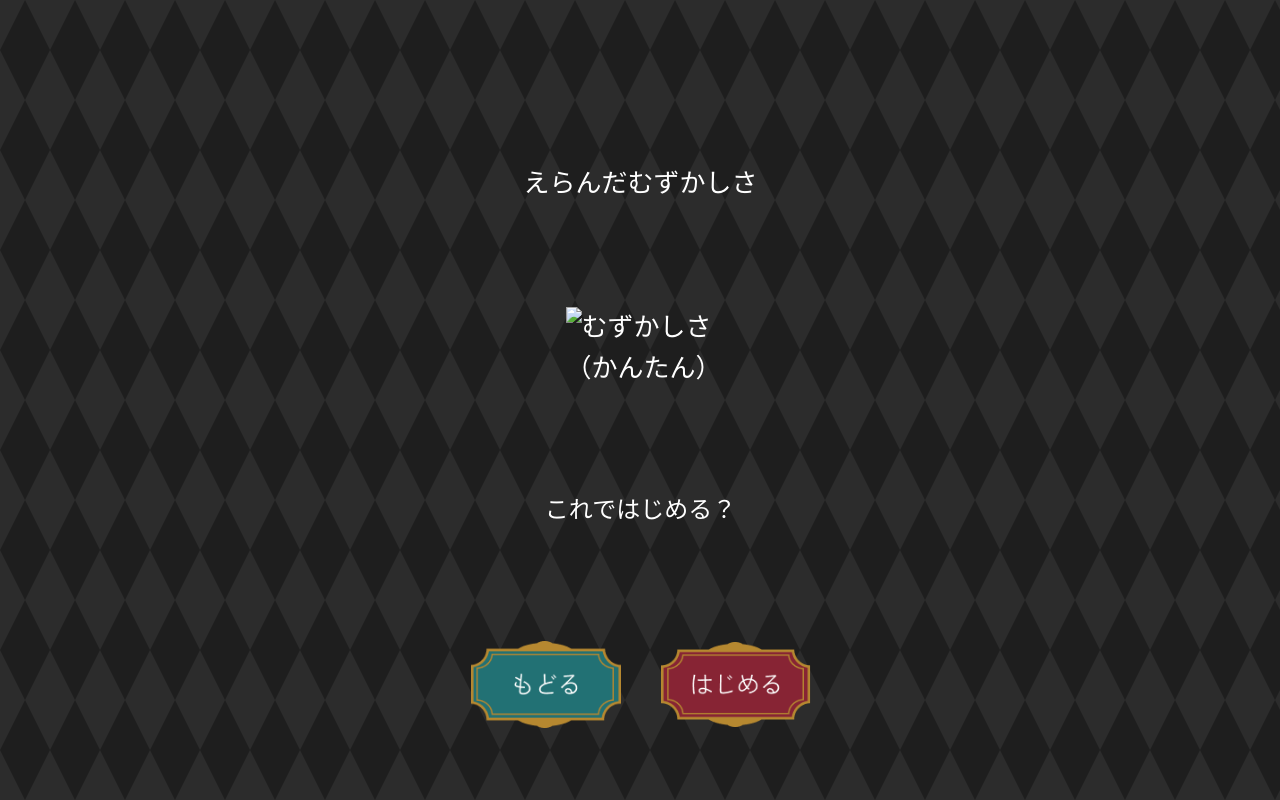
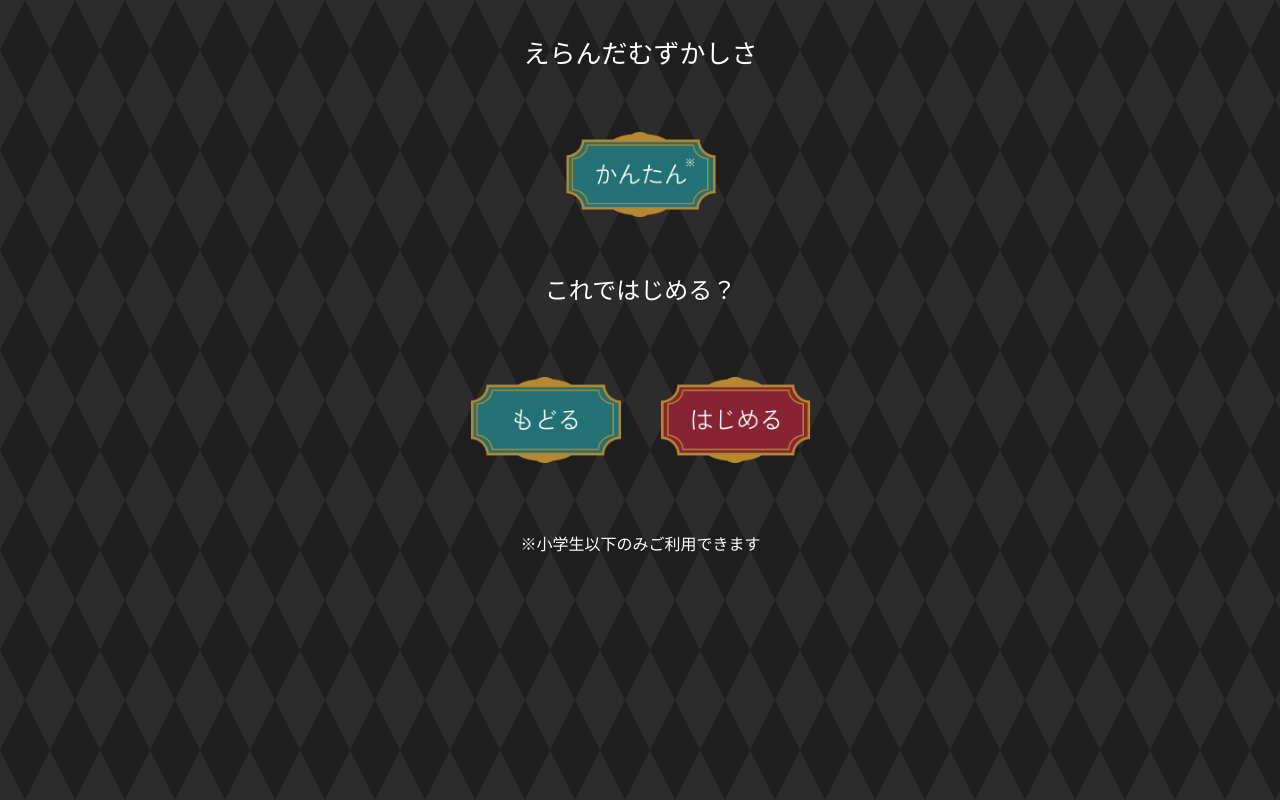
Before and after one commit to muchumukogawa-oss/muchu_nazotoki.github.io, a plain HTML site: page check-easy.html in a window 1280 px wide. Shown: the top 800 px of the page. Drawn offline with Linux system fonts and the light colour scheme.

Commit message:
check-easyの配置調整

```diff
--- a/check-easy.html
+++ b/check-easy.html
@@ -7,10 +7,10 @@
     <style>
       .whole {
         display: flex;
-        padding: 129px 17px 204px 18px;
+        padding: 0px 17px 204px 18px;
         flex-direction: column;
         align-items: center;
-        gap: 76px;
+        gap: 30px;
 
         color: #fff;
         font-family: 'Zen Kaku Gothic Antique';
@@ -44,7 +44,7 @@
   <body style="background: url('img/back.png') repeat">
     <div class="whole">
       <p>えらんだむずかしさ</p>
-      <img src="img/easy※.png" alt="むずかしさ（かんたん）" style="width: 150px" />
+      <img src="img/easy_kome.png" alt="むずかしさ（かんたん）" style="width: 150px" />
       <p style="font-size: 24px">これではじめる？</p>
       <div class="button-row">
         <a href="select-level.html">
```
